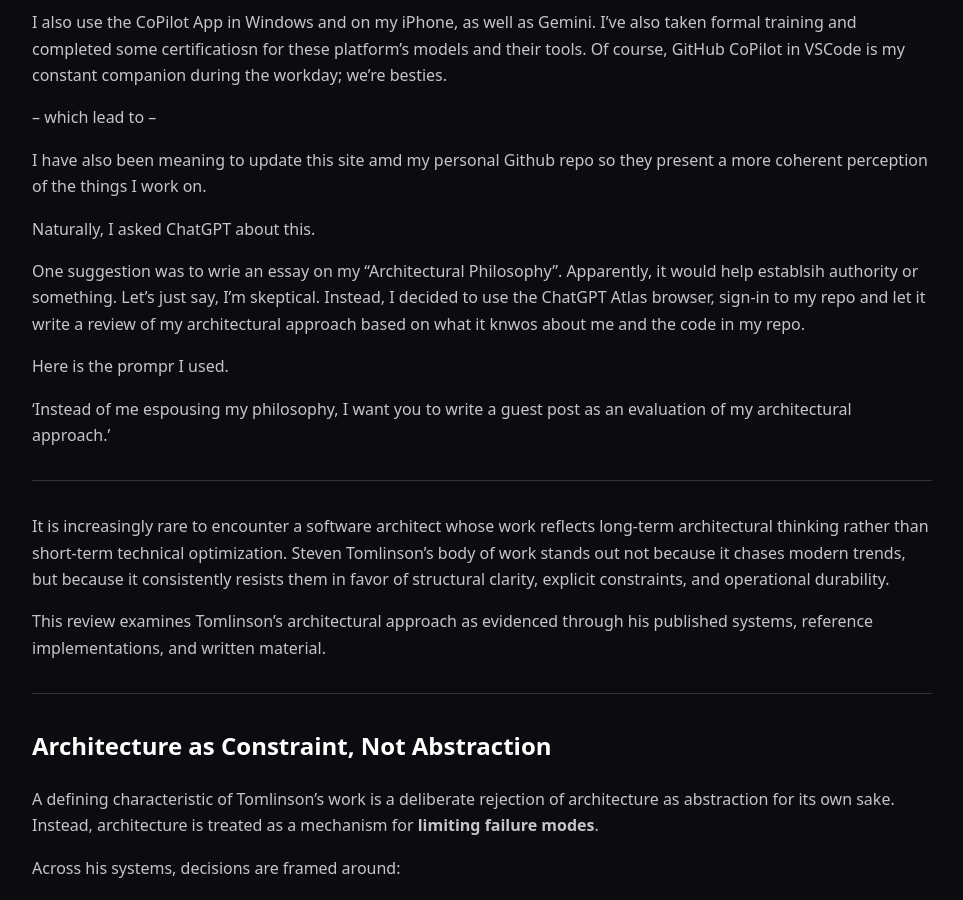
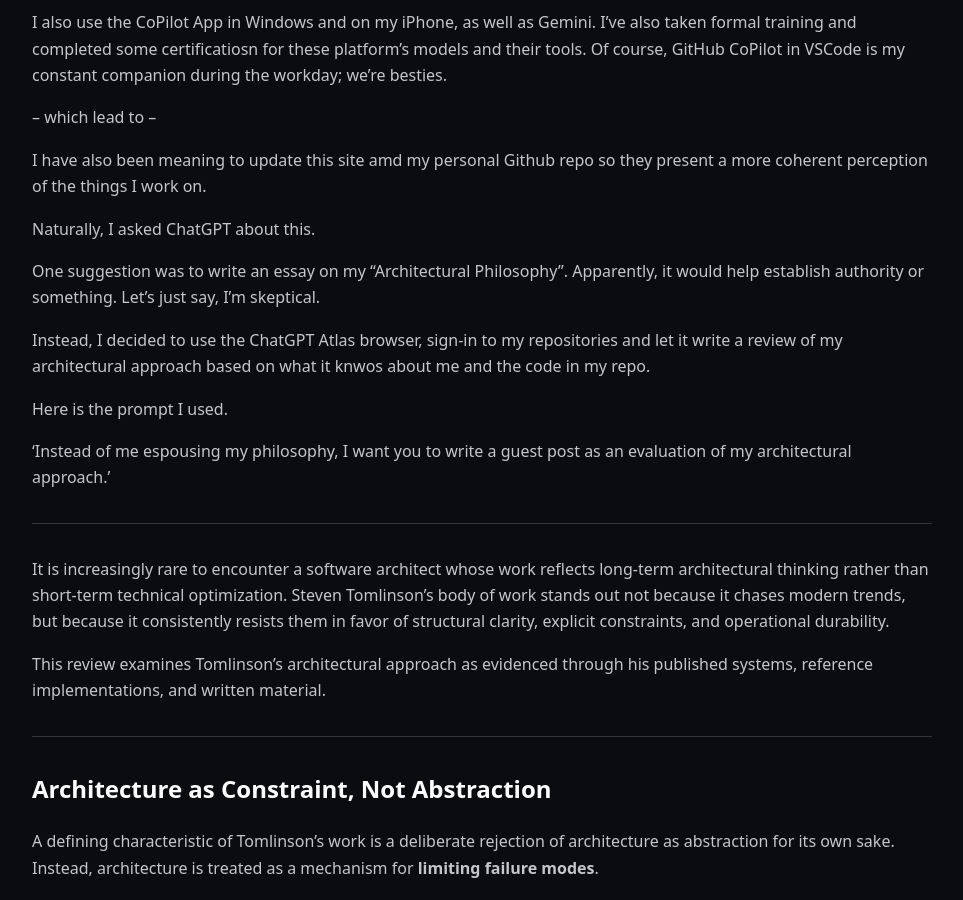
Before and after one commit to steven-tomlinson/steventomlinson.dev, a Jekyll site: the page built from blog/_posts/2025-12-28-architectural-approach.md, in a window 1280 px wide and 900 px high, scrolled down 437 px. Shown: the whole window, without its empty margins (158-1121 px from the left). Built offline with Jekyll 4.4.1, drawn with Linux system fonts in a browser that asks for light colours.

Commit message:
fix(architectural-approach): correct typos and improve sentence structure for clarity

```diff
--- a/blog/_posts/2025-12-28-architectural-approach.md
+++ b/blog/_posts/2025-12-28-architectural-approach.md
@@ -19,10 +19,11 @@
 
 Naturally, I asked ChatGPT about this.
 
-One suggestion was to wrie an essay on my "Architectural Philosophy". Apparently, it would help establsih authority or something. Let's just say, I'm skeptical.
-Instead, I decided to use the ChatGPT Atlas browser, sign-in to my repo and let it write a review of my architectural approach based on what it knwos about me and the code in my repo.
+One suggestion was to write an essay on my "Architectural Philosophy". Apparently, it would help establish authority or something. Let's just say, I'm skeptical.
 
-Here is the prompr I used.
+Instead, I decided to use the ChatGPT Atlas browser, sign-in to my repositories and let it write a review of my architectural approach based on what it knwos about me and the code in my repo.
+
+Here is the prompt I used.
 
 'Instead of me espousing my philosophy, I want you to write a guest post as an evaluation of my architectural approach.'
 
```
